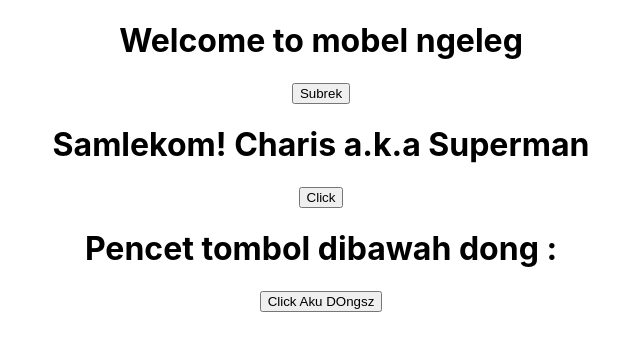
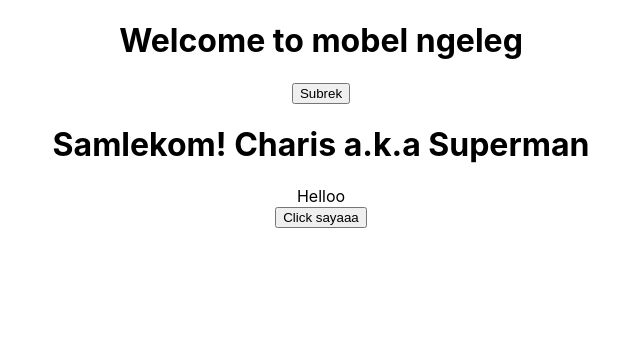
Before and after one commit to Chariselyasa123/React, a React (Create React App) app: page / in a window 1280 px wide. Shown: the top 350 px of the page, without its empty margins (319-959 px from the left). Built offline with nearby package versions, Linux system fonts and the light colour scheme.

Commit message:
event binding menggunakan beberapa pendekatan (4)

```diff
--- a/src/App.js
+++ b/src/App.js
@@ -7,8 +7,9 @@
 // import {HelloGaPakeJSX} from './components/Hallo'
 import Message from './components/Message'
 // import Counter from './components/Counter'
-import FunctionClick from './components/FunctionClick'
-import ClassClick from './components/ClassClick'
+// import FunctionClick from './components/FunctionClick'
+// import ClassClick from './components/ClassClick'
+import EventBind from './components/EventBind'
 
 function App() {
   return (
@@ -23,8 +24,9 @@
       {/* <Welcome name="Ahmad" heroName="Wondrman"/> */}
       {/* <HelloJSX />
       <HelloGaPakeJSX /> */}
-      <FunctionClick />
-      <ClassClick />
+      {/* <FunctionClick /> */}
+      {/* <ClassClick /> */}
+      <EventBind />
     </div>
   );
 }
--- /dev/null
+++ b/src/components/EventBind.js
@@ -0,0 +1,40 @@
+import React, { Component } from 'react'
+
+class EventBind extends Component {
+
+    constructor(props) {
+        super(props)
+
+        this.state = {
+             message: 'Helloo'
+        }
+
+        // this.clickHandler = this.clickHandler.bind(this)
+    }
+
+    // clickHandler() {
+    //     this.setState({
+    //         message: 'goodbye'
+    //     })
+    //     console.log(this);
+    // }
+
+    clickHandler = () => {
+        this.setState({
+            message: 'Hayoo ngapain?'
+        })
+    }
+
+    render() {
+        return (
+            <div>
+                <div>{this.state.message}</div>
+                {/* <button onClick={this.clickHandler.bind(this)}>Click sayaaa</button> */}
+                {/* <button onClick={() => this.clickHandler()}>Click sayaaa</button> */}
+                <button onClick={this.clickHandler}>Click sayaaa</button>
+            </div>
+        )
+    }
+}
+
+export default EventBind
```
